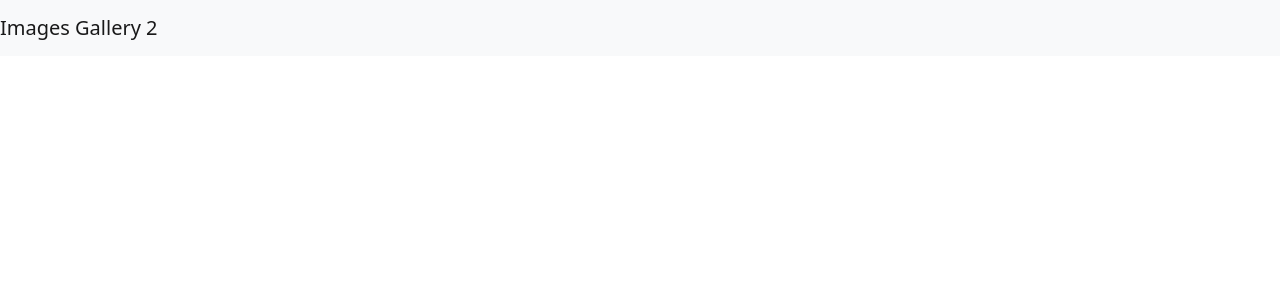
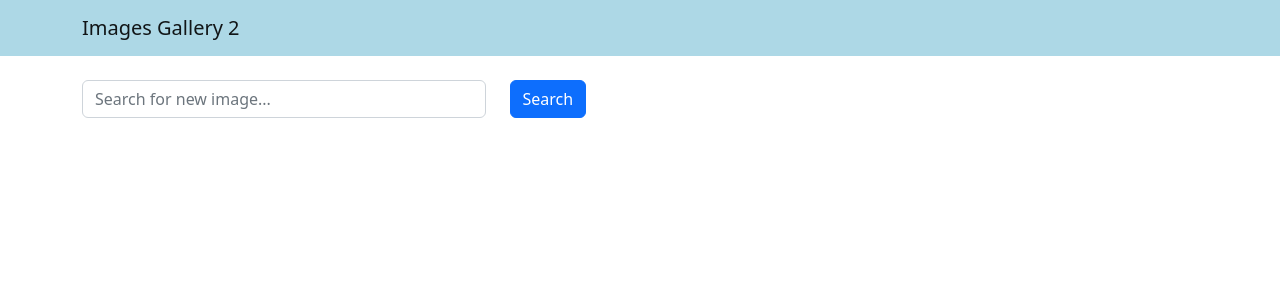
Before and after one commit to refe121080/images-gallery, a React (Create React App) app in the folder frontend/: page / in a window 1280 px wide. Shown: the top 300 px of the page. Built offline with nearby package versions, Linux system fonts and the light colour scheme.

Commit message:
search component

```diff
--- a/frontend/src/App.js
+++ b/frontend/src/App.js
@@ -1,11 +1,27 @@
+import { useState } from 'react';
 import 'bootstrap/dist/css/bootstrap.min.css';
 import Header from './components/Header';
+import Search from './components/Search';
+
+
+
+
 
 const App = () => {
+  const [word, setWord] = useState('');
+
+  const handleSearchSubmit = (e) => {
+    e.preventDefault();
+    console.log(word);
+  }
+
+
+
   return (
 
     <div className="App">
       <Header title="Images Gallery 2"></Header>
+      <Search word = {word} setWord= {setWord}handleSubmit={handleSearchSubmit}/>
     </div>
   );
 }
--- a/frontend/src/components/Header.js
+++ b/frontend/src/components/Header.js
@@ -1,18 +1,20 @@
-import React from 'react';
-import { Navbar } from 'react-bootstrap';
+import React from "react";
+import { Navbar, Container } from "react-bootstrap";
+
+const navbarStyle = {
+  backgroundColor: "LightBlue",
+};
 
 const Header = (props) => {
+  const { title } = props;
 
-
-    const {title} = (props)
-
-    return (
-
-        <Navbar bg="light" variant="light">
-            <Navbar.Brand href="/">{title}</Navbar.Brand>
-        </Navbar>
-    )
-
+  return (
+    <Navbar style={navbarStyle}>
+      <Container>
+        <Navbar.Brand href="/">{title}</Navbar.Brand>
+      </Container>
+    </Navbar>
+  );
 };
 
 export default Header;
--- /dev/null
+++ b/frontend/src/components/Search.js
@@ -0,0 +1,29 @@
+import React from "react";
+import { Container, Row, Col, Form, Button } from "react-bootstrap";
+
+const Search = ({ word, setWord, handleSubmit }) => {
+  return (
+    <Container className="mt-4">
+      <Row>
+        <Col xs={12} md={8} lg={6}>
+          <Form onSubmit={handleSubmit}>
+            <Row className="justify-content-center">
+              <Col xs={9}>
+                <Form.Control
+                  type="txt"
+                  value={word}
+                  onChange={(e) => setWord(e.target.value)}
+                  placeholder="Search for new image..."></Form.Control>
+              </Col>
+              <Col>
+              <Button variant="primary" type="submit">Search</Button>{' '}
+              </Col>
+            </Row>
+          </Form>
+        </Col>
+      </Row>
+    </Container>
+  );
+};
+
+export default Search;
```
Also changed, not shown: frontend/public/manifest.json.
